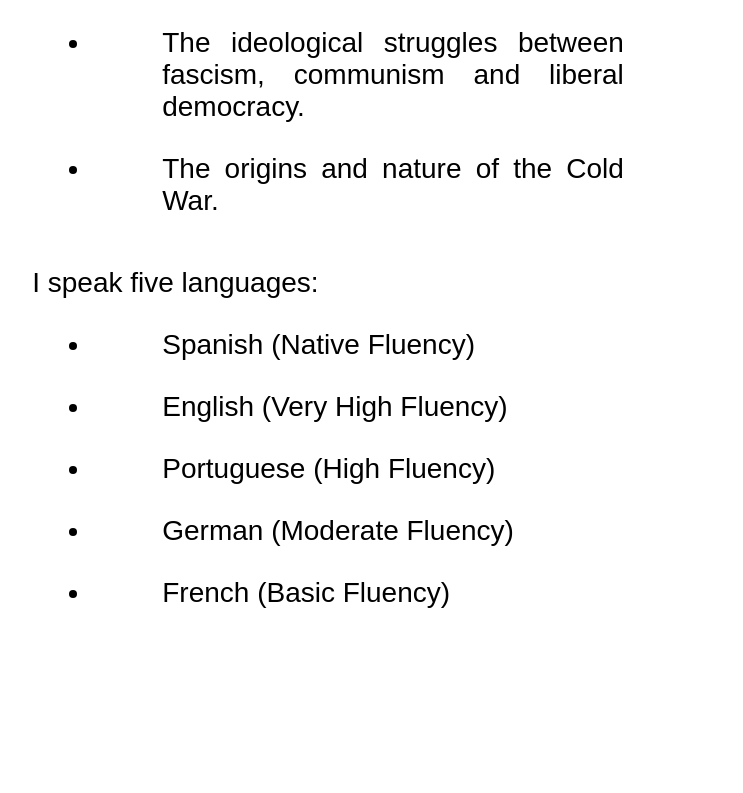
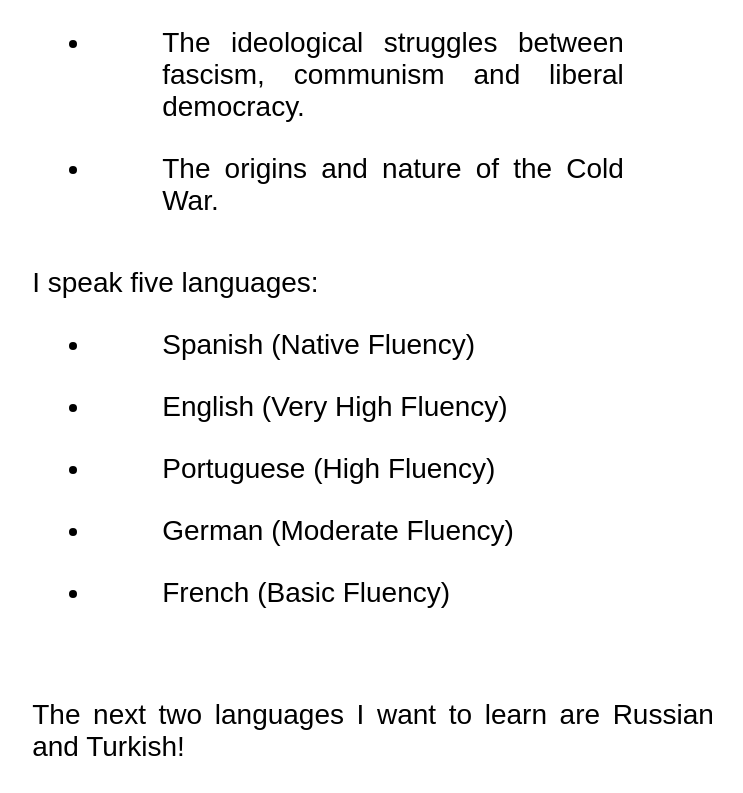
Before and after one commit to luisaizpuru-vargas/luisaizpuru-vargas.github.io, a plain HTML site: page about.html in a window 1280 px wide. Shown: the part 1342-2135 px from the top of the page, without its empty margins (267-1010 px from the left). Before the commit the page ends 2041 px from the top, so only its background shows below. Drawn offline with Linux system fonts and the light colour scheme.

Commit message:
Update about.html

```diff
--- a/about.html
+++ b/about.html
@@ -117,6 +117,9 @@
                     </p>
                 </li>
             </ul>
+            <p style="font-family: Arial; font-size: 28px; text-align: justify; margin: 50px 120px 30px 120px; max-width: 100%; text-indent: 0;">
+                The next two languages I want to learn are Russian and Turkish!
+            </p>
         </div>
         <!-- ==================== SPANISH CONTENT ==================== -->
         <div id="content-es" style="display: none;">
```
